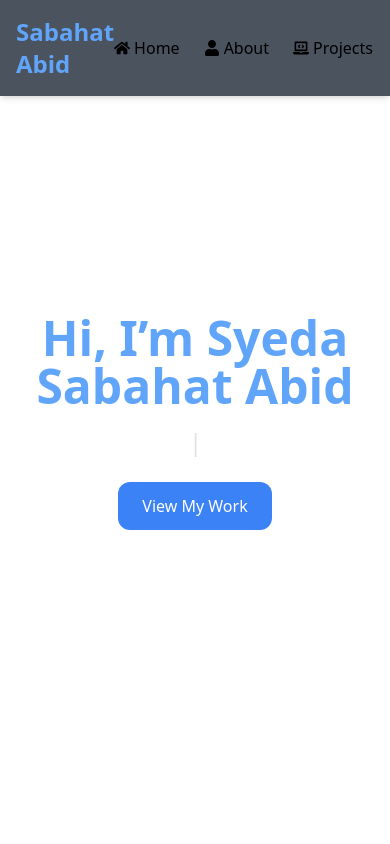
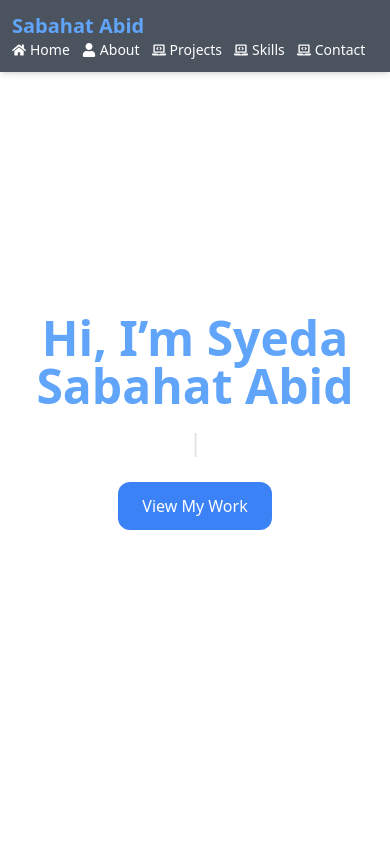
Before and after one commit to sabahatabid/saba-portfolio, a Next.js app: page / in a window 390 px wide. Shown: the top 844 px of the page. Built offline with nearby package versions, Linux system fonts and the light colour scheme.

Commit message:
Refactor Navbar component for better responsiveness
Updated Navbar layout and styling for improved responsiveness.

```diff
--- a/app/src/components/Navbar.tsx
+++ b/app/src/components/Navbar.tsx
@@ -5,9 +5,12 @@ import { FaUser, FaHome, FaLaptopCode } from "react-icons/fa";
 const Navbar = () => {
   return (
     <nav className="fixed top-0 left-0 w-full bg-gray-800 bg-opacity-80 backdrop-blur-md z-50 shadow-md">
-      <div className="max-w-6xl mx-auto flex justify-between items-center p-4">
-        <h1 className="text-2xl font-bold text-blue-400">Sabahat Abid</h1>
-        <ul className="flex space-x-6">
+      <div className="max-w-6xl mx-auto flex flex-wrap justify-between items-center p-3 text-sm sm:text-base">
+        <h1 className="text-xl sm:text-2xl font-bold text-blue-400 whitespace-nowrap">
+          Sabahat Abid
+        </h1>
+
+        <ul className="flex flex-wrap justify-center items-center gap-3 sm:gap-6 text-white">
           <li><a href="#hero" className="hover:text-blue-400 flex items-center gap-1"><FaHome /> Home</a></li>
           <li><a href="#about" className="hover:text-blue-400 flex items-center gap-1"><FaUser /> About</a></li>
           <li><a href="#projects" className="hover:text-blue-400 flex items-center gap-1"><FaLaptopCode /> Projects</a></li>
```
